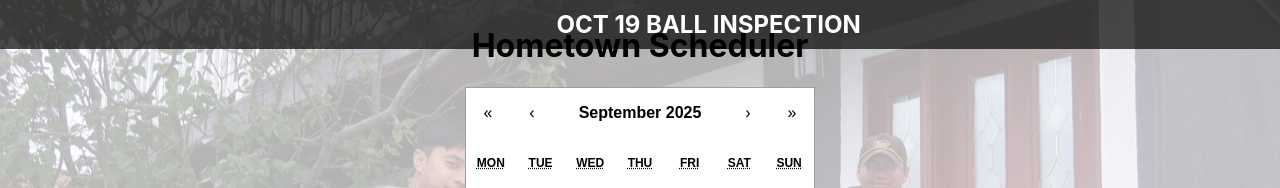
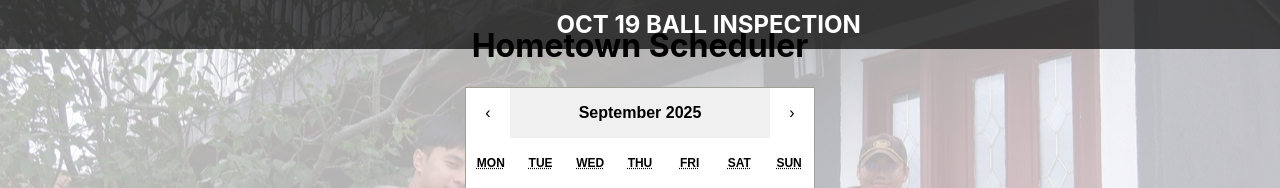
Before and after one commit to patrick-adrian/hometown-website, a React (Create React App) app: page / in a window 1280 px wide. Shown: the top 188 px of the page. Built offline with nearby package versions, Linux system fonts and the light colour scheme; no server answers; the database is empty.

Commit message:
Remove year arrow

```diff
--- a/src/App.js
+++ b/src/App.js
@@ -95,7 +95,13 @@ export default function App() {
       ? "selected"
       : null
   }
+  minDetail="month"
+  maxDetail="month"
+  next2Label={null}   // remove ">>" (skip year forward)
+  prev2Label={null}   // remove "<<" (skip year backward)
 />
+
+
 
 
 
```
